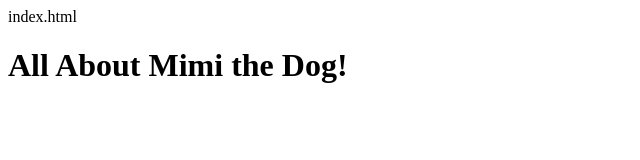
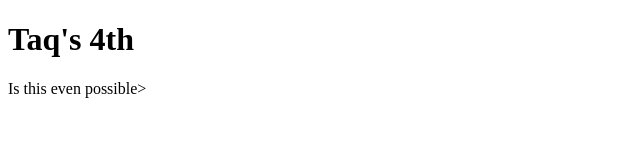
Before and after one commit to dmasgonzalez/WebsiteReview, a plain HTML site: page index.html in a window 1280 px wide. Shown: the whole page, without its empty margins (0-640 px from the left). Drawn offline with Linux system fonts and the light colour scheme.

Commit message:
Made to Match Class Format

```diff
--- a/index.html
+++ b/index.html
@@ -1,6 +1,10 @@
-index.html
-<h1>All About Mimi the Dog!</h1>
+<!doctype html>
+<html>
+	<head>
+		<title> Taq's 4th of July</title>
+</head>
 <body>
-<a href=techofthetown.tumblr.com></a>
+<h1>Taq's 4th</h1>
+<a>Is this even possible></a>
 </body>
 </html>
```
